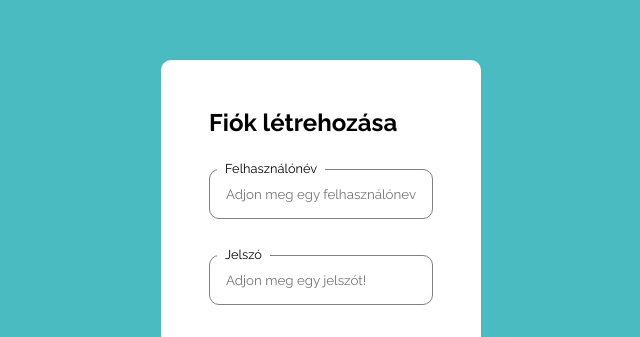
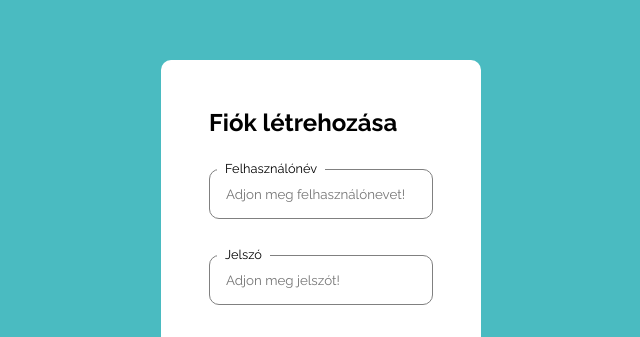
Before and after one commit to entonibaba0720/AccountForm, a website built with Parcel: page index.html in a window 1280 px wide. Shown: the part 148-485 px from the top of the page, 319-959 px from the left. Built offline with nearby package versions, Linux system fonts and the light colour scheme.

Commit message:
Update README and form placeholder text

```diff
--- a/index.html
+++ b/index.html
@@ -14,7 +14,7 @@
           <input
             type="text"
             class="form__input form__username"
-            placeholder="Adjon meg egy felhasználónevet!"
+            placeholder="Adjon meg felhasználónevet!"
             autocomplete="off"
           />
           <svg
@@ -45,7 +45,7 @@
             type="text"
             class="form__input form__password"
             id="form__password"
-            placeholder="Adjon meg egy jelszót!"
+            placeholder="Adjon meg jelszót!"
             autocomplete="off"
           />
           <svg
```
Also changed, not shown: README.md.
